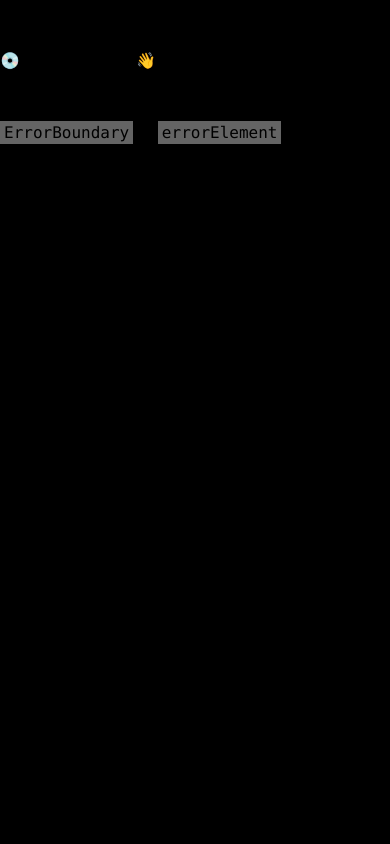
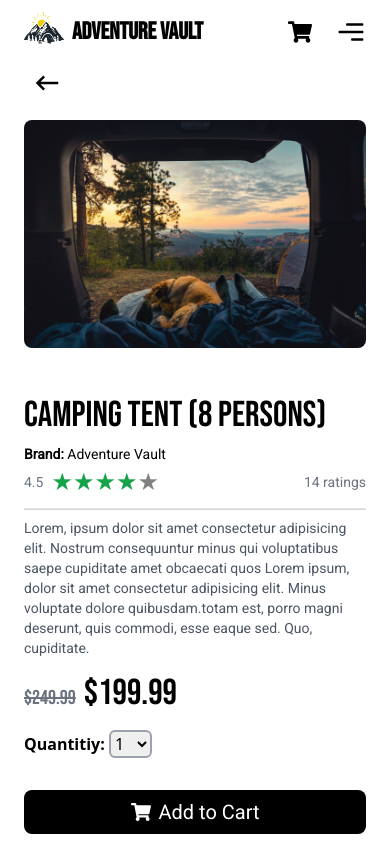
Before and after one commit to akhil683/adventure-camp, a React (Vite) app: page /product in a window 390 px wide. Before the commit this address had no page. Shown: the top 844 px of the page. Built offline with nearby package versions, Linux system fonts and the light colour scheme.

Commit message:
created mobileMenu & product detail

```diff
--- a/package.json
+++ b/package.json
@@ -14,7 +14,9 @@
     "framer-motion": "^11.2.9",
     "react": "^18.2.0",
     "react-dom": "^18.2.0",
+    "react-dropdown": "^1.11.0",
     "react-icons": "^5.2.1",
+    "react-rating-stars-component": "^2.2.0",
     "react-redux": "^9.1.2",
     "react-router-dom": "^6.23.1"
   },
--- /dev/null
+++ b/src/components/DropDownPlaces.jsx
@@ -0,0 +1,19 @@
+import React from 'react'
+import Dropdown from 'react-dropdown';
+import 'react-dropdown/style.css';
+
+const DropDownPlaces = ({ products }) => {
+const options = products
+const defaultOption = options[0];
+  return (
+   <Dropdown
+      options={options}
+      value={defaultOption}
+      placeholder="Select an option"
+      className='md:w-[300px] w-[200px]'
+      controlClassName=''
+   />
+  )
+}
+
+export default DropDownPlaces
--- /dev/null
+++ b/src/components/MobileMenu.jsx
@@ -0,0 +1,58 @@
+import React from 'react'
+import { Link } from 'react-router-dom'
+import { GoHomeFill } from "react-icons/go";
+import { RxCross2 } from "react-icons/rx";
+import { MdCardTravel, MdOutlineLogin } from "react-icons/md";
+import { TbActivityHeartbeat, TbTruckDelivery } from "react-icons/tb";
+import { RiMotorbikeFill } from "react-icons/ri";
+
+import logo from "../assets/logo.png"
+import Button from './Button';
+
+const MobileMenu = ({ showMenu, toggleMenu }) => {
+   const show = showMenu ? 'right-0' : '-right-[100%]'
+   const bgShow = showMenu ? 'block' : 'hidden'
+
+  return (
+   <>
+   <div className={`${bgShow} w-screen h-screen absolute top-0 left-0 z-40 bg-black bg-opacity-5`} onClick={toggleMenu}></div>
+    <div className={`${show} py-16 px-4 absolute top-0 duration-500 h-screen font-bebasNeue bg-white md:hidden w-[70%] z-50`}>
+      <button className='absolute top-6 left-6 text-3xl' onClick={toggleMenu}>
+         <RxCross2 />
+      </button>
+      <div className='text-3xl text-center flex flex-col items-center justify-center gap-4'>
+         <img src={logo} width={200} height={200} alt="Adventure Vault's Logo" />
+         <p className='text-4xl text-green-600'>Adventure Vault</p>
+      </div>
+
+      <hr className='bg-gray-300 h-[2px] my-8' />
+
+      <ul className=' pl-4 text-2xl flex flex-col gap-4'>
+         <li>
+         <Link className='flex py-2 gap-2 items-center'><GoHomeFill className='text-3xl' />Home</Link>
+         </li>
+         <li>
+         <Link className='flex py-2 gap-2 items-center'><MdCardTravel className='text-3xl' />Products</Link>
+         </li>
+         <li>
+         <Link className='flex py-2 gap-2 items-center'><TbActivityHeartbeat className='text-3xl' />Activities</Link>
+         </li>
+         <li>
+         <Link className='flex py-2 gap-2 items-center'><RiMotorbikeFill className='text-3xl' />Vehicles</Link>
+         </li>
+         <li>
+         <Link className='flex py-2 gap-2 items-center'><TbTruckDelivery className='text-3xl' />Orders</Link>
+         </li>
+      </ul>
+
+      <hr className='bg-gray-300 h-[2px] my-8' />
+      <button className='flex gap-3 justify-center items-center py-3 w-full font-roboto bg-black text-white text-2xl rounded-lg'>
+         Log Out
+         <MdOutlineLogin />
+      </button>
+    </div>
+   </>
+  )
+}
+
+export default MobileMenu
--- a/src/components/Navbar.jsx
+++ b/src/components/Navbar.jsx
@@ -1,11 +1,18 @@
-import React from 'react'
+import React, { useState } from 'react'
 import { Link } from 'react-router-dom'
 import Logo from "../assets/logo.png"
 
 import { MdAccountCircle } from "react-icons/md";
 import { FaShoppingCart } from "react-icons/fa";
+import { CgMenuRight } from "react-icons/cg";
+import MobileMenu from './MobileMenu';
 
 const Navbar = () => {
+   const [ showMenu, setShowMenu ] = useState(false)
+   const toggleMenu = () => {
+      setShowMenu(!showMenu)
+   }
+
   return (
     <nav className='w-full font-bebasNeue px-6 py-4 md:py-3    bg-white flex  items-center justify-between lg:justify-center lg:gap-20 gap-6 fixed z-50'>
 
@@ -46,10 +53,10 @@ const Navbar = () => {
             Log In
          </Link>
 
-         {/* <Link>
-            <p className='font-roboto bg-green-500 px-1 rounded-full flex items-center gap-1'><MdAccountCircle />Log In</p>
-         </Link>  */}
-
+         <button className='text-3xl md:hidden' onClick={toggleMenu}>
+            <CgMenuRight />
+         </button>
+      <MobileMenu showMenu={showMenu} toggleMenu={toggleMenu} />
       </div>
     </nav>
   )
--- a/src/components/products/ProductCard.jsx
+++ b/src/components/products/ProductCard.jsx
@@ -1,11 +1,12 @@
 import React from 'react'
 import productImg from '../../assets/MainImg.jpg'
 import { FaShoppingCart } from 'react-icons/fa'
+import { Link } from 'react-router-dom'
 
 const ProductCard = () => {
   return (
-    <div className='sm:max-w-[300px] w-full px-2 py-4  rounded-lg'>
-      <div className='w-full sm:h-[220px] h-[250px]'>
+    <Link to='/product'  className='sm:max-w-[300px] w-full p-4  rounded-lg hover:bg-gray-200 hover:shadow-2xl hover:shadow-gray-300 duration-200'>
+      <div className='w-full sm:h-[220px] h-[250px] rounded-lg overflow-hidden'>
          <img src={productImg} className='w-full h-full object-cover' alt="" />
       </div>
       <div className='px-2 pt-2'>
@@ -16,7 +17,7 @@ const ProductCard = () => {
             <FaShoppingCart /> Add to Cart
          </button>
       </div>
-    </div>
+    </Link>
   )
 }
 
--- a/src/main.jsx
+++ b/src/main.jsx
@@ -48,6 +48,14 @@ const router = createBrowserRouter([
         element: (
           <ProtectedLayout authentication={false}>
             <AllProducts />
+          </ProtectedLayout>
+        )
+      },
+      {
+        path: "/product",
+        element: (
+          <ProtectedLayout authentication={false}>
+            <Product />
           </ProtectedLayout>
         )
       },
--- a/src/pages/AllProducts.jsx
+++ b/src/pages/AllProducts.jsx
@@ -1,13 +1,16 @@
 import React from 'react'
 import ProductCard from '../components/products/ProductCard'
 import Container from '../components/Container'
+import DropDownPlaces from '../components/DropDownPlaces'
 
 const AllProducts = () => {
+  const products = ['All Products','Manali, Himachal Pradesh', 'Shimla, Himachal Pradesh', 'Massorie, Utrakhand', 'Dharamshala, Himachal Pradesh']
+
   return (
     <Container>
-      <div className='flex justify-between items-center p-12 pb-4'>
-        <h2 className='text-5xl font-bebasNeue'>All Products</h2>
-        <p className='text-2xl font-roboto'>Manali</p>
+      <div className='flex justify-between flex-wrap items-center p-12 max-md:px-4 pb-4'>
+        <h2 className='md:text-5xl text-2xl font-bebasNeue'>All Products</h2>
+        <DropDownPlaces products={products} />
       </div>
       <div className='flex flex-wrap justify-center items-center gap-6'>
         <ProductCard />
--- a/src/pages/Product.jsx
+++ b/src/pages/Product.jsx
@@ -1,9 +1,71 @@
 import React from 'react'
+import campingImg from "../assets/campingImg.jpg"
+import { Link } from 'react-router-dom'
+import { MdKeyboardBackspace } from "react-icons/md"
+import ReactStars from "react-rating-stars-component"
+import { FaShoppingCart } from 'react-icons/fa'
 
 const Product = () => {
+  const quantity = [1, 2, 3, 4, 5, 6, 7, 8, 9, 10]
+
   return (
-    <div>
+    <div className='bg-white text-black min-h-screen p-16 max-sm:px-6'>
 
+      <Link to={-1}>
+        <button className='duration-200 hover:bg-black hover:text-white rounded-full px-2 py-1 text-3xl'>
+          <MdKeyboardBackspace />
+        </button>
+        </Link>
+
+      <div className='md:px-16 mt-4 flex max-md:flex-col justify-center items-center gap-12'>
+
+        <div className='md:w-[50%] w-full lg:h-[450px] md:h-[400px] rounded-lg overflow-hidden'>
+          <img src={campingImg} alt="" className='w-full h-full object-cover' />
+        </div>
+
+        <div className='lg:w-[50%] lg:h-[450px] md:h-[400px] h-full'>
+          <h2 className='text-4xl font-bebasNeue'>Camping Tent (8 persons)</h2>
+          <p className='font-roboto text-sm mt-2'><span className='font-semibold'>Brand: </span>Adventure Vault</p>
+          <div className='flex items-center font-roboto text-gray-500 justify-between text-sm py-2'>
+              <span className='flex items-center justify-center gap-2'>
+                4.5
+            <ReactStars
+              count={5}
+              value={4}
+              edit={false}
+              isHalf={true}
+              // onChange={ratingChanged}
+              size={24}
+              activeColor="#16a34a"
+            />
+            </span>
+            <p>14 ratings</p>
+          </div>
+          <hr className='my-2 h-[2px] bg-gray-300' />
+          <p className='text-sm font-roboto text-gray-600'>Lorem, ipsum dolor sit amet consectetur adipisicing elit. Nostrum consequuntur minus qui voluptatibus saepe cupiditate amet obcaecati quos Lorem ipsum, dolor sit amet consectetur adipisicing elit. Minus voluptate dolore quibusdam.totam est, porro magni deserunt, quis commodi, esse eaque sed. Quo, cupiditate.</p>
+
+          <p className='text-4xl font-bebasNeue mt-4'>
+            <strike className="text-xl text-gray-500 mr-2">
+              $249.99
+            </strike>
+            $199.99
+          </p>
+          <div className='py-4'>
+            <label className='font-semibold'>Quantitiy: </label>
+            <select className='border-2 border-gray-400 rounded-md'>
+              {quantity.map(quantity => (
+                <option key={quantity} value={quantity}>{quantity}</option>
+              )) }
+            </select>
+          </div>
+
+         <button className='flex justify-center items-center gap-2 text-xl font-roboto w-full py-2 my-4 rounded-lg hover:bg-green-600 bg-black duration-200 text-white'>
+            <FaShoppingCart /> Add to Cart
+         </button>
+         <p className='text-sm font-roboto'>Free delivery on orderes above $50</p>
+        </div>
+
+      </div>
     </div>
   )
 }
```
Also changed, not shown: 1 other file (tests, documents, lock files or other folders).
